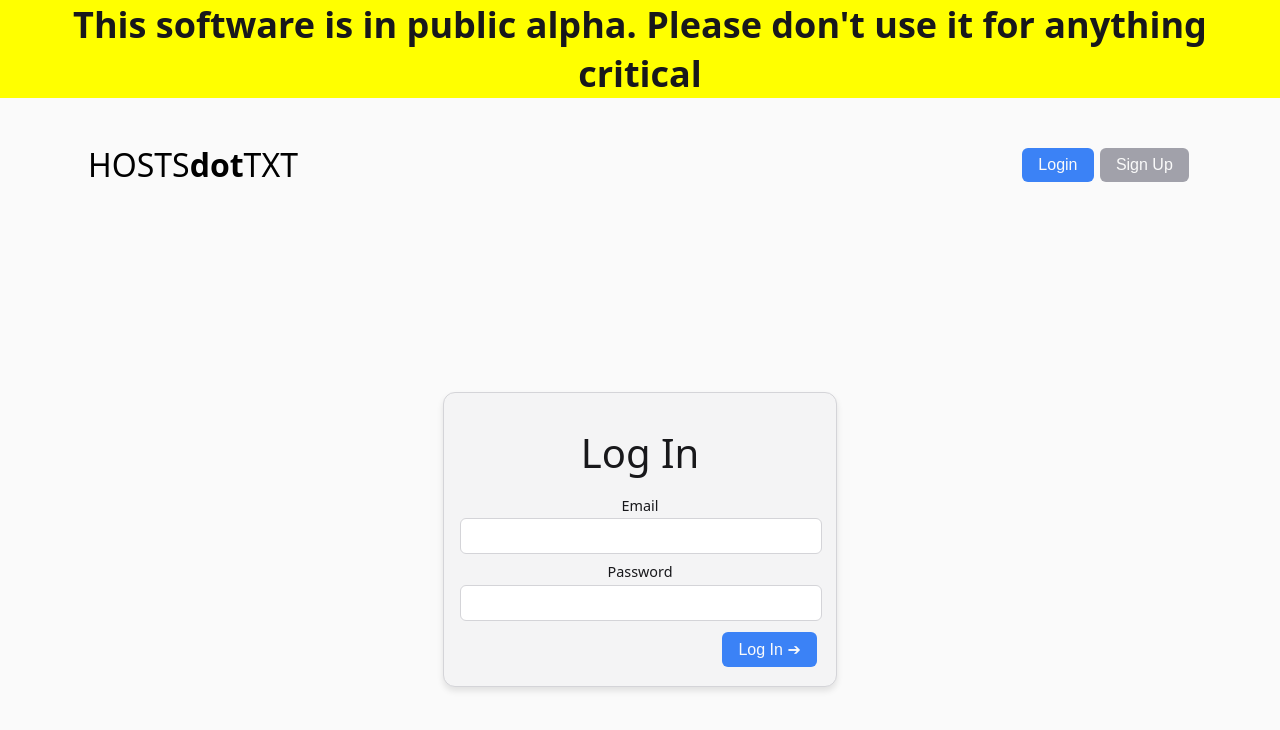
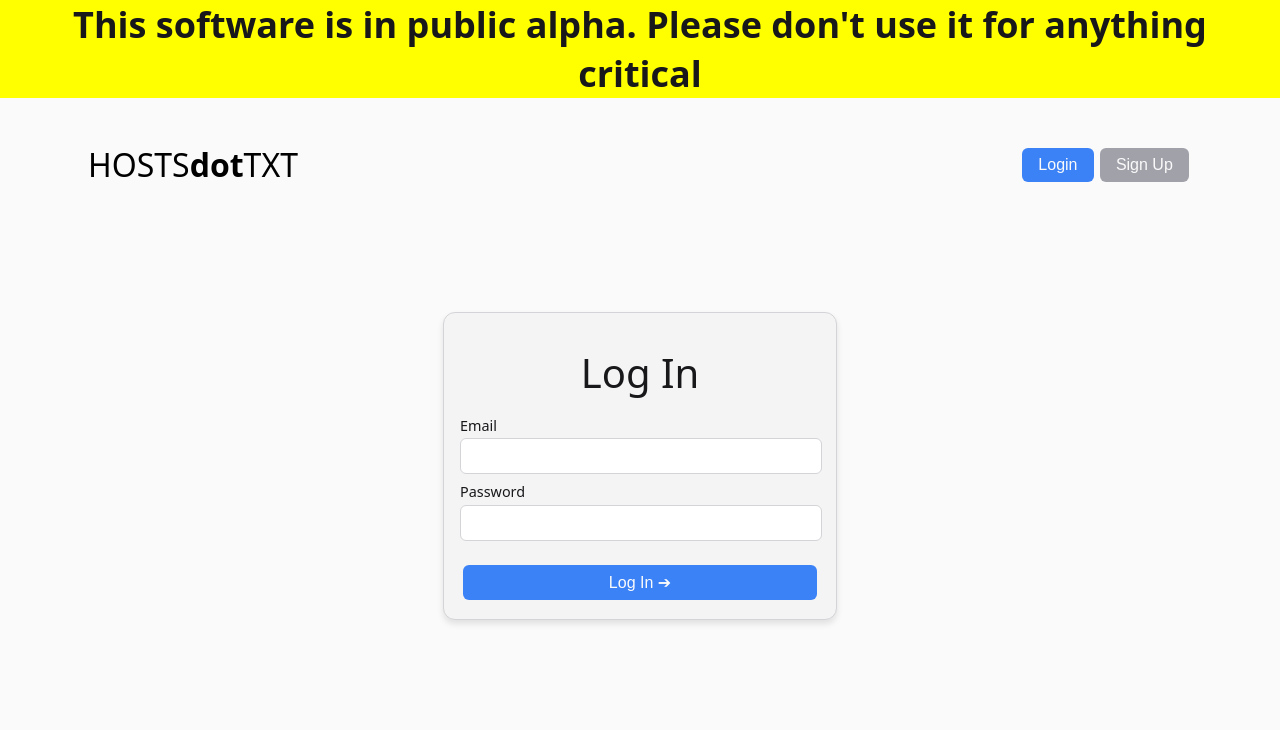
Before and after one commit to HOSTSdotTXT/hostsdottxt-web, a React (Create React App) app: page /login in a window 1280 px wide. Shown: the top 730 px of the page. Built offline with nearby package versions, Linux system fonts and the light colour scheme; no server answers.

Commit message:
nicer styling on login/signup page

```diff
--- a/public/index.html
+++ b/public/index.html
@@ -7,7 +7,7 @@
     <meta name="theme-color" content="#000000" />
     <meta
       name="description"
-      content="Web site created using create-react-app"
+      content="Truly free and open-source DNS hosting"
     />
     <link rel="apple-touch-icon" href="%PUBLIC_URL%/logo192.png" />
     <!--
--- a/src/routes/Login.js
+++ b/src/routes/Login.js
@@ -90,7 +90,11 @@ function Login(props) {
         )}
         <AlignRight>
           {/* <Button secondary>Cancel</Button> */}
-          <Button onClick={handleSubmit} primary>
+          <Button
+            style={{ width: '100%', marginTop: '16px' }}
+            onClick={handleSubmit}
+            primary
+          >
             Log In {'\u2794'}
           </Button>
         </AlignRight>
--- a/src/routes/SignUp.js
+++ b/src/routes/SignUp.js
@@ -19,10 +19,11 @@ export const LoginCard = styled('div', {
   boxShadow: '0 4px 6px rgba(0,0,0,0.1)',
   borderRadius: '12px',
   padding: '1em',
-  marginTop: '20vh',
+  marginTop: '10vh',
   border: '1px solid #D4D4D8',
   backgroundColor: '#F4F4F5',
   width: '360px',
+  textAlign: 'left',
 })
 
 export const Title = styled('h1', {
@@ -180,8 +181,11 @@ export function SignUp() {
           type="password"
         ></Input>
         <AlignRight>
-          {/* <Button secondary>Cancel</Button> */}
-          <Button onClick={handleSubmit} primary>
+          <Button
+            style={{ width: '100%', marginTop: '16px' }}
+            onClick={handleSubmit}
+            primary
+          >
             Sign Up {'\u2794'}
           </Button>
         </AlignRight>
```
Also changed, not shown: src/App.js (+10 -8 lines).
